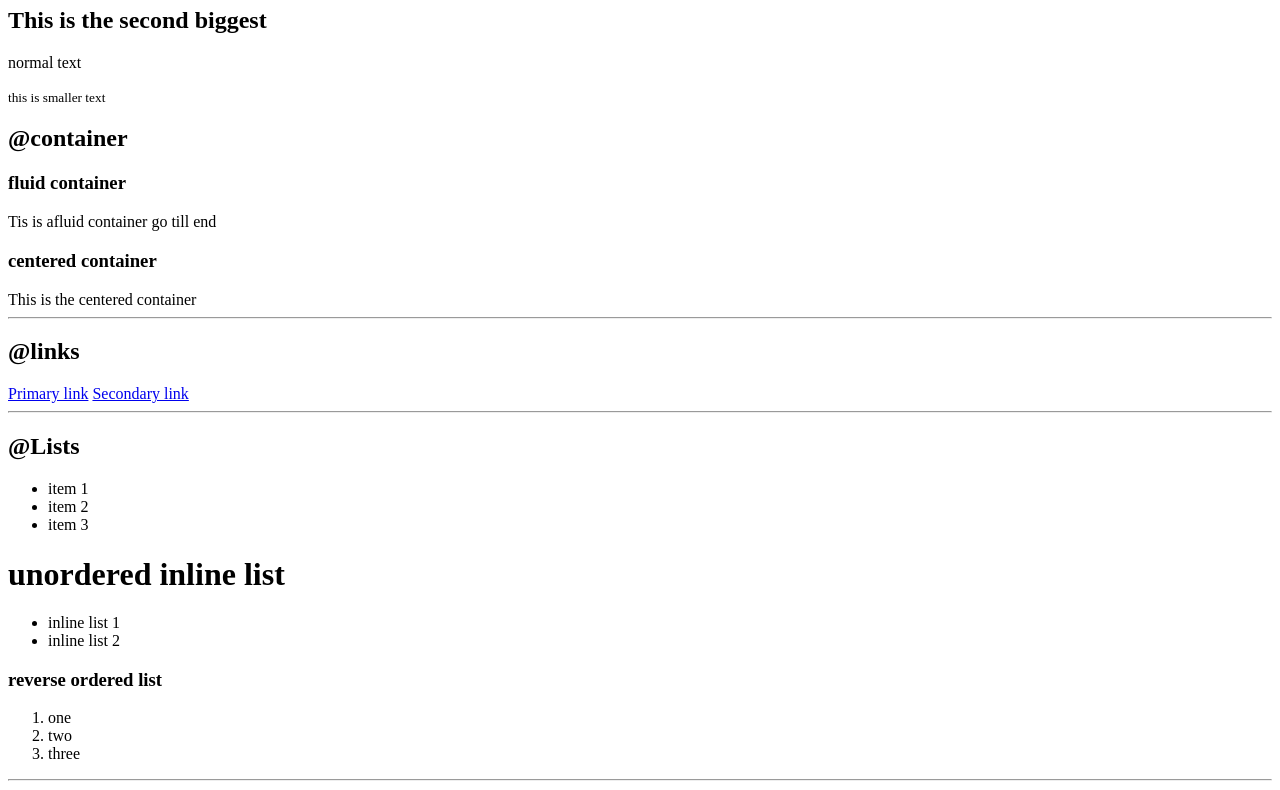
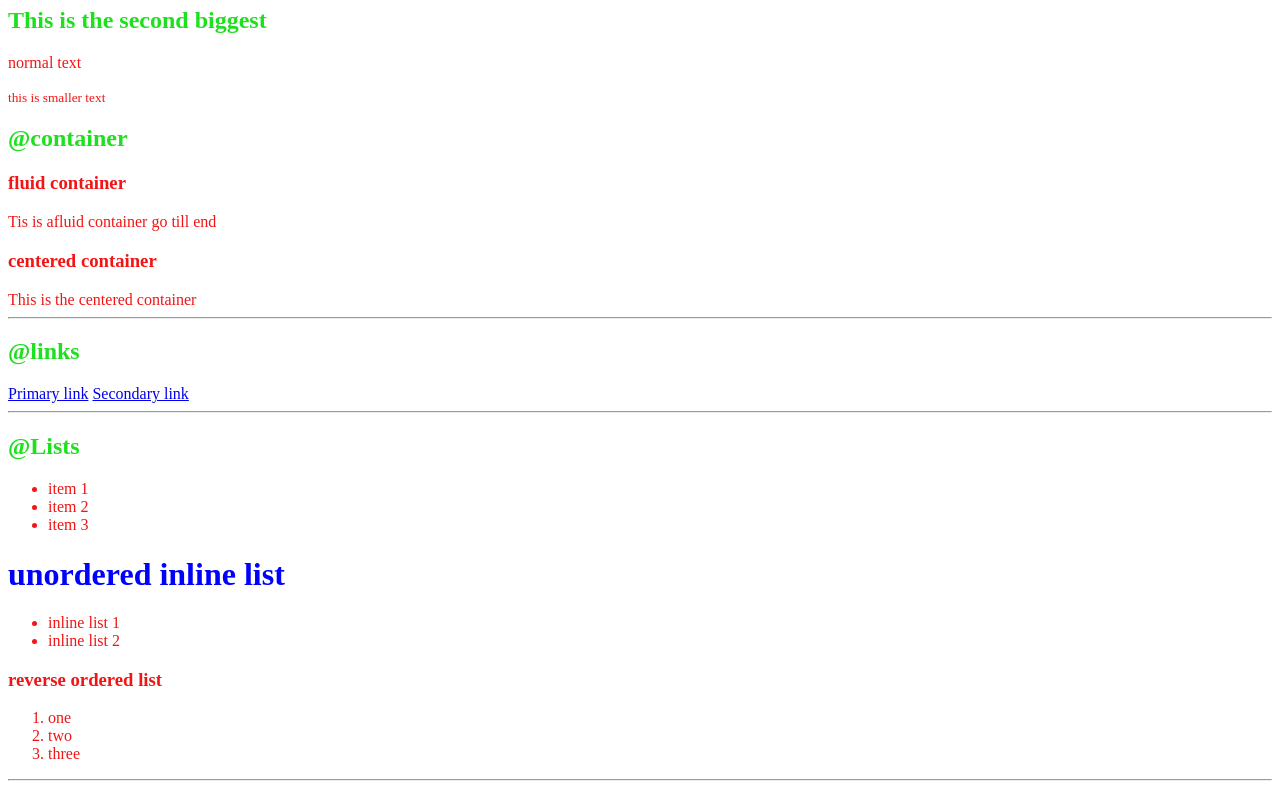
Before and after one commit to anksingh88/HTML_PRACTICE1, a plain HTML site: page index.html in a window 1280 px wide. Shown: the part 236-1026 px from the top of the page. Drawn offline with Linux system fonts and the light colour scheme.

Commit message:
css import and selector

```diff
--- a/index.html
+++ b/index.html
@@ -5,6 +5,7 @@
     <meta http-equiv="X-UA-Compatible" content="IE=edge">
     <meta name="viewport" content="width=device-width, initial-scale=1.0">
     <title>component library</title>
+    <link href="style.css" rel="stylesheet">
 </head>
 <body>
     <h1>Ankita's Component Library</h1>
--- a/style.css
+++ b/style.css
@@ -0,0 +1,9 @@
+body{
+    color: rgb(241, 21, 21);
+}
+h1{
+    color: blue;
+}
+h2{
+    color: rgb(30, 224, 30);
+}
```
